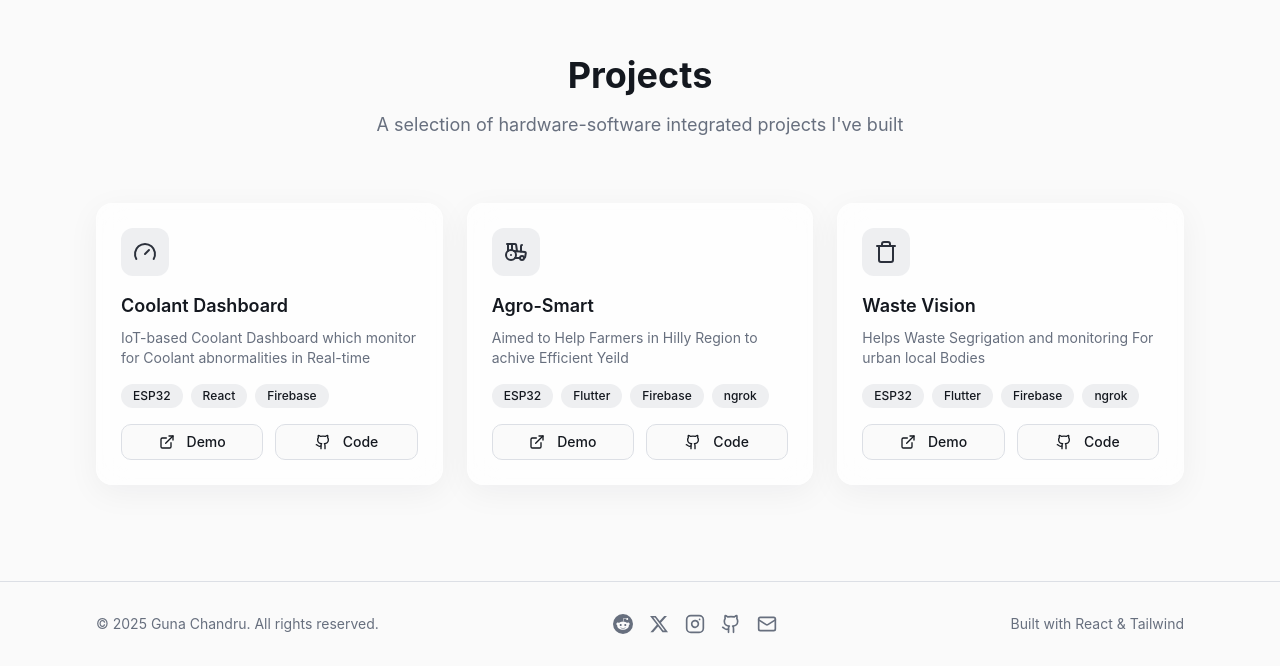
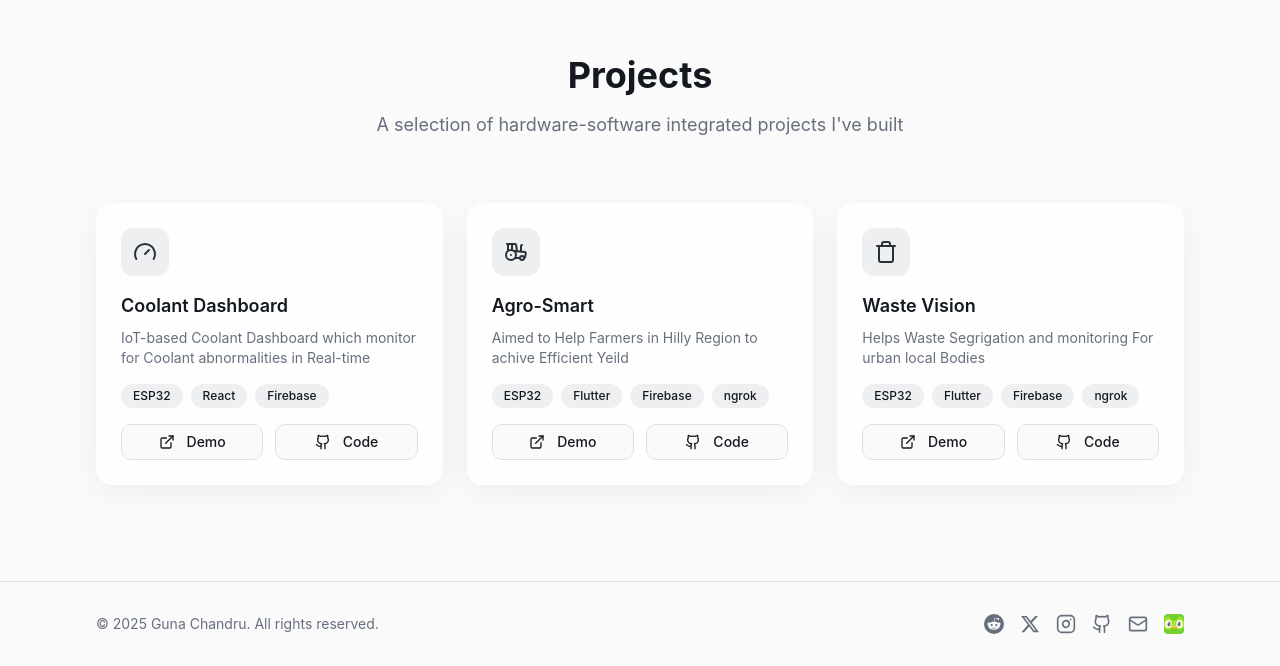
Before and after one commit to gchan57/portfolio1, a React (Vite) app: page / in a window 1280 px wide. Shown: the part 2733-3399 px from the top of the page. Built offline with nearby package versions, Linux system fonts and the light colour scheme; the HTML template or start-up script is replaced by a standard one.

Commit message:
feat:duolingo at footer

```diff
--- a/src/components/Footer.tsx
+++ b/src/components/Footer.tsx
@@ -36,6 +36,18 @@ const socialLinks = [
     url: "mailto: tgunachandru@gmail.com",
     icon: <Mail className="w-5 h-5" />,
   },
+  {
+  name: "Duolingo",
+  url: "https://www.duolingo.com/profile/Gchan57",
+  icon: (
+    <img
+      src="/icon.svg"
+      alt="Duolingo"
+      className="w-5 h-5 opacity-80 hover:opacity-100 transition-opacity"
+    />
+  ),
+},
+
 ];
 
 export const Footer = () => {
@@ -71,10 +83,6 @@ export const Footer = () => {
               </Tooltip>
             ))}
           </div>
-
-          <p className="flex items-center gap-1">
-            Built with React & Tailwind
-          </p>
         </motion.div>
       </div>
     </footer>
```
Also changed, not shown: public/icon.svg (added).
